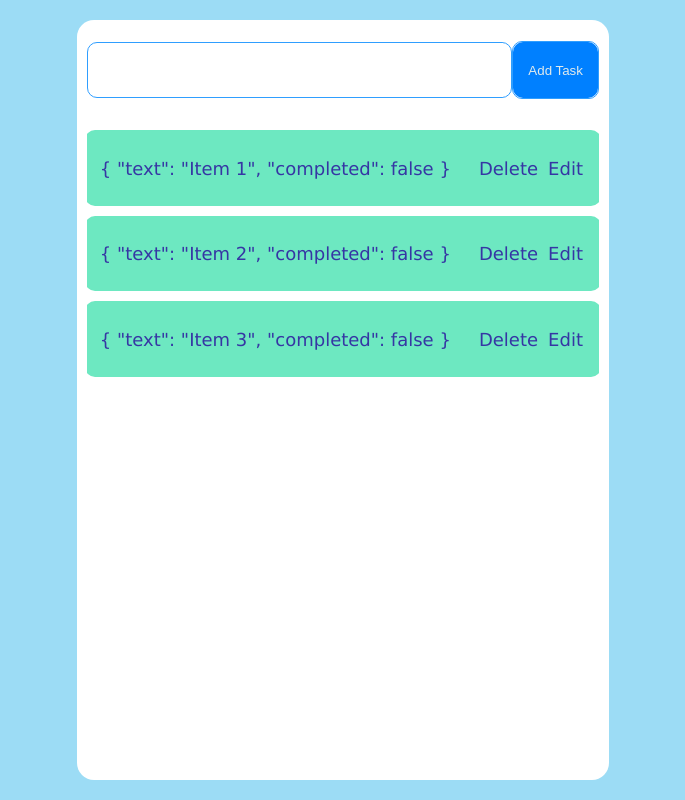
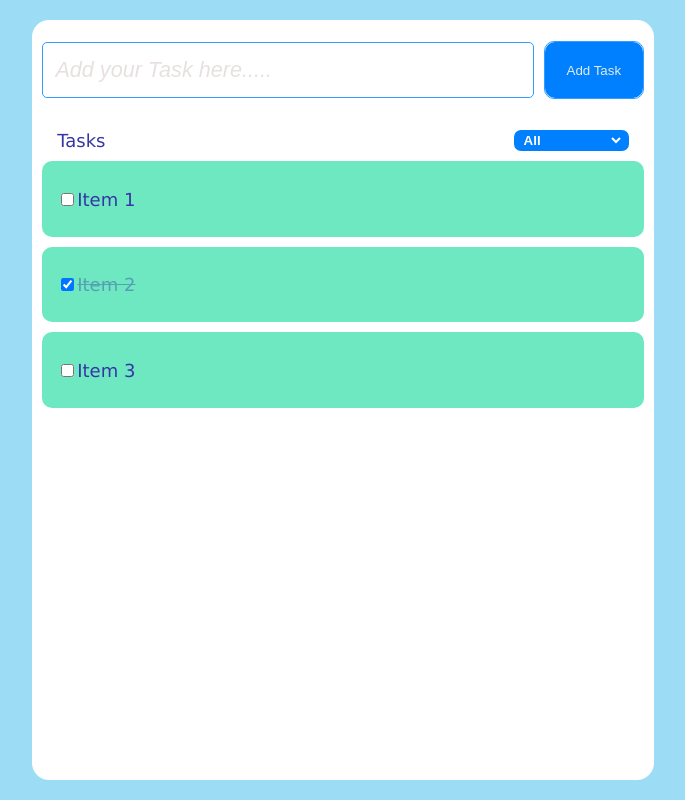
Before and after one commit to yaswant567/TaskList, a Vue app: page / in a window 1280 px wide. Shown: the whole page, without its empty margins (297-982 px from the left). Built offline with nearby package versions, Linux system fonts and the light colour scheme.

Commit message:
my 3rd commit

```diff
--- a/src/App.vue
+++ b/src/App.vue
@@ -17,7 +17,6 @@
 <style >
   #app{
      display: flex;
-     text-align: center;
      align-items: center;
      justify-content: center;
      color: rgb(54, 54, 164);
--- a/src/components/TodoList.vue
+++ b/src/components/TodoList.vue
@@ -1,13 +1,16 @@
 <script setup>
-import { ref } from 'vue';
+import { computed, ref } from 'vue';
 
     const inputData = ref("");
-    const todoList = ref([{text:'Item 1', completed: false}, {text:'Item 2', completed: false}, {text:'Item 3', completed: false}]);
+    const todoList = ref([{text:'Item 1', completed: false}, {text:'Item 2', completed: true}, {text:'Item 3', completed: false}]);
     const editingTask = ref(-1);
     const filterTask = ref('All');
 
     const handleClick = () =>{
         todoList.value = [...todoList.value, {text: inputData.value, completed: false}];
+        const completedTask = todoList.value.filter((task) => task.completed);
+        const activeTask = todoList.value.filter((task) => !task.completed);
+        todoList.value = [...activeTask, ...completedTask];
         inputData.value = "";
     }
 
@@ -22,6 +25,22 @@ import { ref } from 'vue';
     const saveEditedTask = () =>{
         editingTask.value = -1;
     }
+
+    const handleFilter = (event) =>{
+        filterTask.value = event.target.value;
+    }
+
+    const filteredTasks = computed(() => {
+    if (filterTask.value === 'completed') {
+      return todoList.value.filter((task) => task.completed);
+    }
+    else if (filterTask.value === 'active') {
+      return todoList.value.filter((task) => !task.completed);
+    }
+    else {
+      return todoList.value;
+    }
+  });
 </script>
 
 
@@ -29,13 +48,24 @@ import { ref } from 'vue';
 <template>
     <div class="list" >
         <div class="listInput">
-            <div class="inputInput"><input class="input" type="text" v-model="inputData" @keydown.enter="handleClick"/></div>
+            <div class="inputInput"><input class="input" type="text" placeholder="Add your Task here....." v-model="inputData" @keydown.enter="handleClick"/></div>
             <div class="inputButton"><input class="button" type="button" value="Add Task"  @click="handleClick"/></div>
         </div>
         <div class="listTasks">
-            <div class="task" v-for="(item, index) in todoList" :key="index">
-                <span v-if="index !== editingTask">{{ item }}</span>
-                <input v-else v-model="todoList[index]" type="text" @blur="saveEditedTask" @keyup.enter="saveEditedTask">
+            <div class="filter">
+                <span class="filterCount">Tasks</span>
+                <span class="filterSelect">
+                    <select name="Filter" @change="handleFilter">
+                      <option value="all">All</option>
+                      <option value="active">Active</option>
+                      <option value="completed">Completed</option>
+                    </select>
+                </span>
+            </div>
+            <div class="task" v-for="(item, index) in filteredTasks" :key="index" :class="{ 'completed-task': item.completed }" >
+                <input type="checkbox" class="custom-checkbox" v-model="item.completed">
+                <span v-if="index !== editingTask" class="taskInput">{{ item.text }}</span>
+                <input v-else  v-model="todoList[index].text" class="taskInput" @blur="saveEditedTask" @keyup.enter="saveEditedTask">
                 <span class="taskSelect">
                     <span class="delete" @click="deleteTask(index)">Delete</span>
                     <span class="edit" @click="editTask(index)">Edit</span>
@@ -48,13 +78,19 @@ import { ref } from 'vue';
 
 
 <style>
+
+    ::placeholder {
+      color: #e8e0e0; /* Text color */
+      font-style: italic; /* Italicize the text */
+    }
+
     .list{
         display: flex;
         flex-direction: column;
         align-items: center;
         background-color: #ffff;
         border-radius: 17px;
-        width: 40%;
+        width: 47%;
         height: 90%;
         padding: 20px 10px;
         gap: 30px;
@@ -67,14 +103,19 @@ import { ref } from 'vue';
         align-items: center;
         justify-content: center;
         border: none;
+        gap: 10px;
 
     }
+
     .inputInput{
+        display: flex;
+        align-items: center;
+        justify-content: center;
         flex: 5;
-        width: 90%;
+        width: 80%;
         height: 90%;
         border: 1px solid rgb(47, 158, 255);
-        border-radius: 10px;
+        border-radius: 5px;
     }
     .input{
         width: 95%;
@@ -128,20 +169,81 @@ import { ref } from 'vue';
       background: #035166; /* Thumb color on hover */
     }
 
+    .filter{
+        display: flex;
+        width: 95%;
+        justify-content: space-between;
+    }
+    .filterSelect{
+        background-color: rgb(0, 128, 255);
+        width: 20%;
+        border-radius: 7px;
+        display: flex;
+        justify-content: center;
+        align-items: center;
+    }
+    select{
+        height: 91%;
+        width: 91%;
+        border: none;
+        outline: none;
+        background-color: transparent;
+        cursor: pointer;
+        color: #ffff;
+        font-weight: bold;
+    }
+    select option{
+        display: flex;
+        color: rgb(0, 128, 255);
+        border-radius: 17px;
+        font-weight: bold;
+    }
+
     .task{
         display: flex;
         align-items: center;
-        justify-content: space-between;
         background-color: rgb(109, 232, 193);
         padding: 0px 15px;
         border-radius: 10px;
         width: 95%;
         height: 12%;
+        overflow: hidden;
     }
+    .task:hover .taskSelect {
+       display: flex;
+    }
+    .custom-checkbox{
+        position: relative;
+        padding-left: 30px;
+        cursor: pointer;
+    }
+
+    .taskInput{
+        overflow: hidden;
+        overflow-wrap: break-word;
+        display: flex;
+        align-items: center;
+        width: 80%;
+        height: 70%;
+        border: none;
+        outline: none;
+        font-size: large;
+    }
+    .custom-checkbox:checked + .taskInput{
+        text-decoration: line-through;
+    }
+    .completed-task :not(.custom-checkbox){
+        opacity: 0.4;
+    }
+
+
     .taskSelect{
+        display: none;
+    }
+    .task:hover .taskSelect{
         display: flex;
-        width: 20%;
-        height: 60%;
+        width: 25%;
+        height: 90%;
         padding: 10px;
         gap: 10px;
         justify-content: center;
@@ -149,9 +251,28 @@ import { ref } from 'vue';
         justify-content: space-between;
     }
     .delete{
+        display: flex;
+        justify-content: center;
+        align-items: center;
         cursor: pointer;
+        background-color: rgb(255, 0, 55);
+        color: #ffff;
+        font-size: medium;
+        height: 60%;
+        width: 95%;
+        border-radius: 7px;
+
     }
     .edit{
+        display: flex;
         cursor: pointer;
+        justify-content: center;
+        align-items: center;
+        background-color: rgb(0, 140, 255);
+        color: #ffff;
+        font-size: medium;
+        height: 60%;
+        width: 95%;
+        border-radius: 7px;
     }
 </style>
```
Also changed, not shown: src/assets/delete.svg (added), src/assets/pencil-circle.svg (added).
